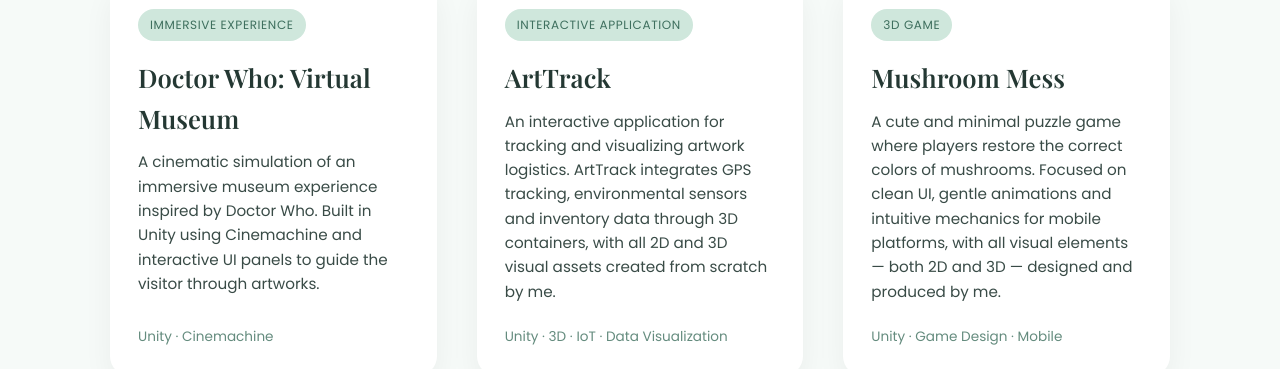
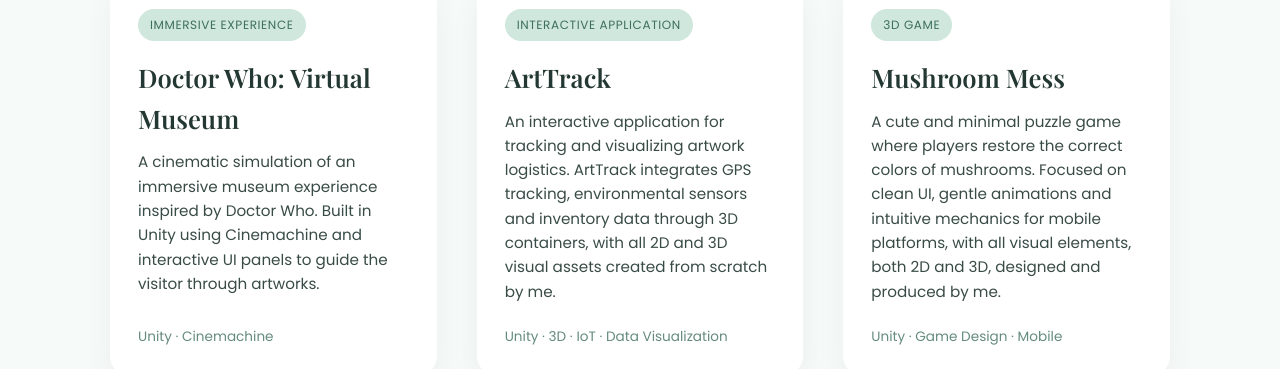
Before and after one commit to mostina/portfolio, a plain HTML site: page index.html in a window 1280 px wide. Shown: the part 388-757 px from the top of the page. Drawn offline with nearby package versions, Linux system fonts and the light colour scheme.

Commit message:
Update index.html

```diff
--- a/index.html
+++ b/index.html
@@ -158,7 +158,7 @@
         <h2>Mushroom Mess</h2>
         <p>
 A cute and minimal puzzle game where players restore the correct colors of mushrooms. Focused on clean UI, gentle animations
-          and intuitive mechanics for mobile platforms, with all visual elements — both 2D and 3D — designed and produced by me.
+          and intuitive mechanics for mobile platforms, with all visual elements, both 2D and 3D, designed and produced by me.
         </p>
         <div class="project-footer">Unity · Game Design · Mobile</div>
       </article>
```
